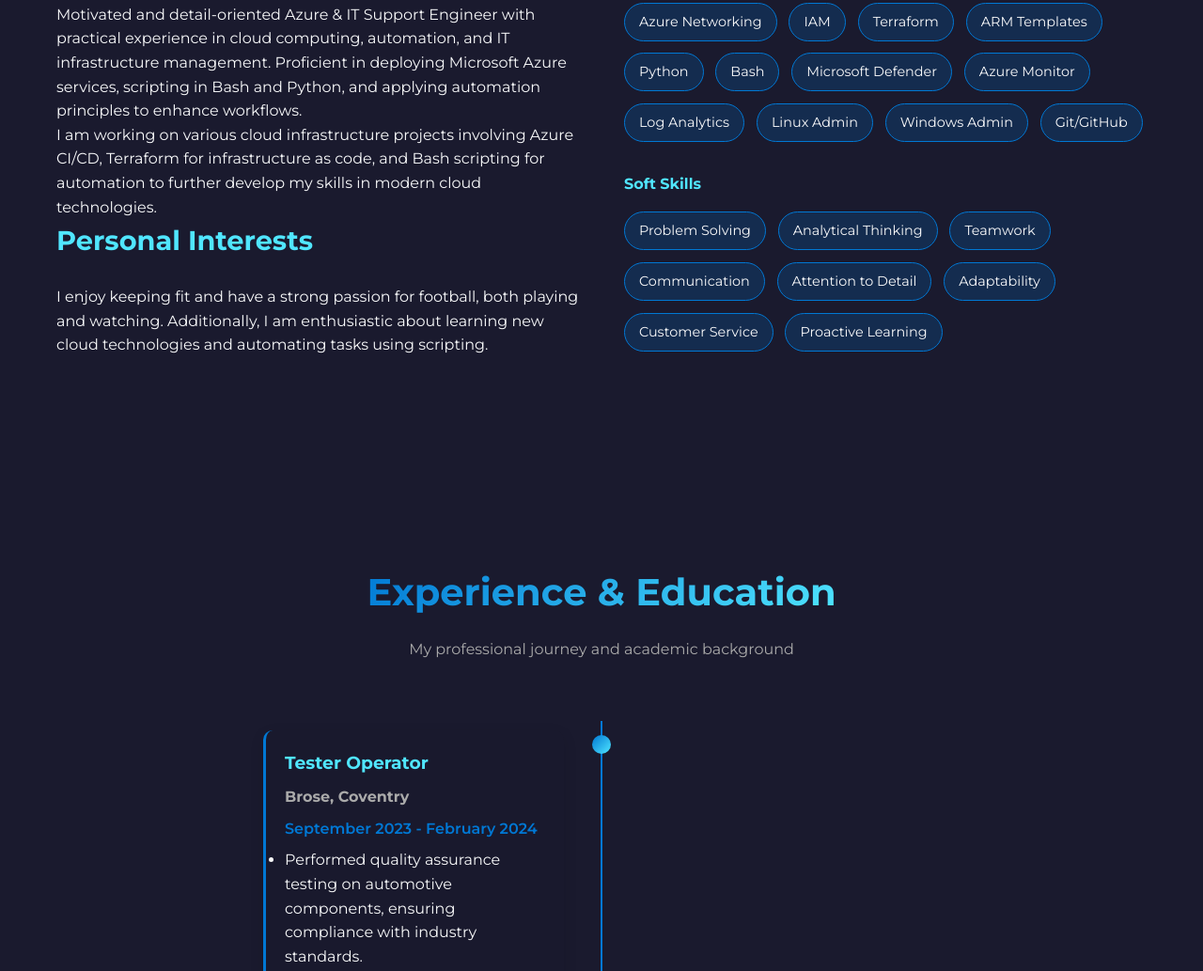
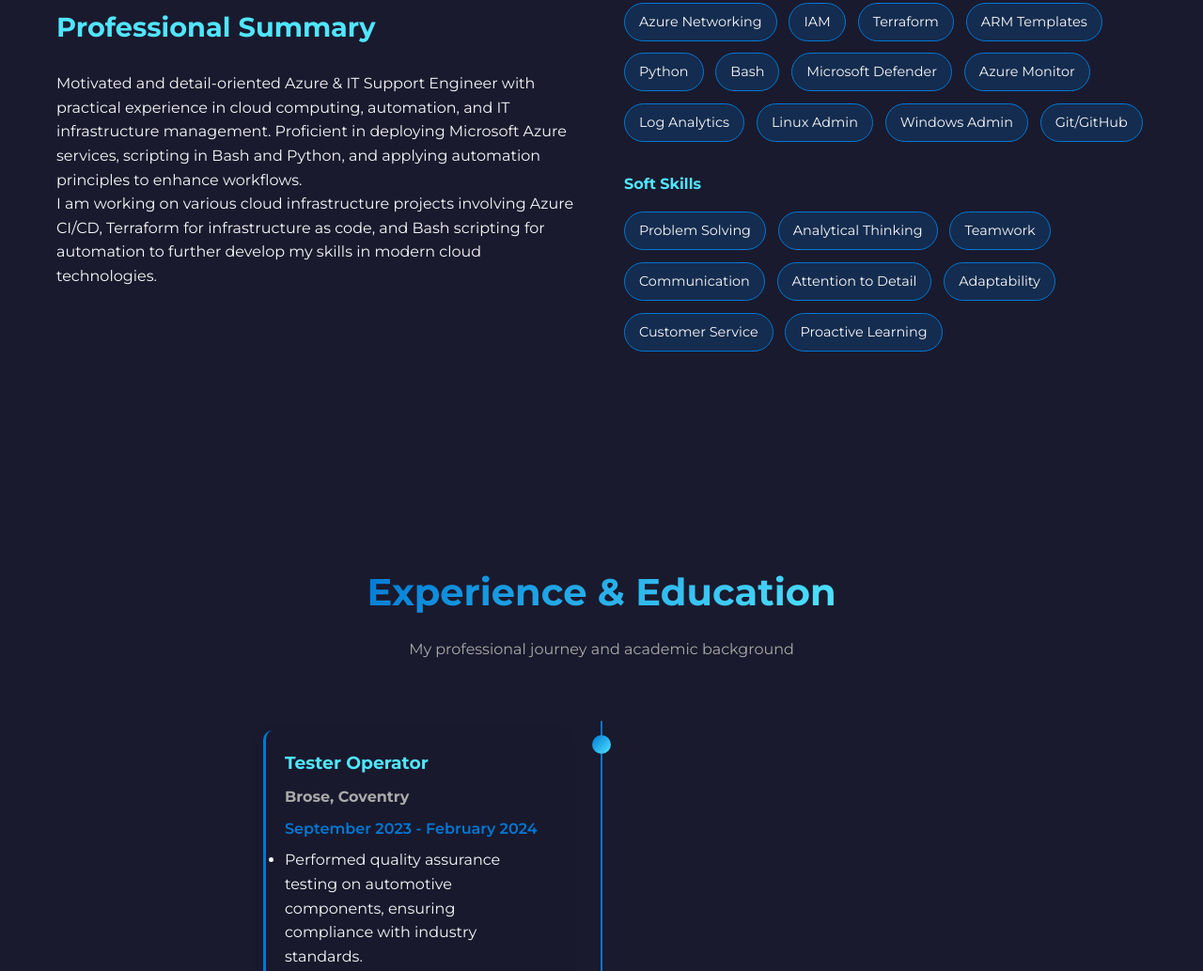
Before and after one commit to isoo-tech/portf, a plain HTML site: page index.html in a window 1280 px wide. Shown: the part 1309-2342 px from the top of the page at 94% size. Drawn offline with Linux system fonts and the light colour scheme.

Commit message:
updated portfolio code

```diff
--- a/index.html
+++ b/index.html
@@ -603,8 +603,6 @@
                     <h3>Professional Summary</h3>
                     <p>Motivated and detail-oriented Azure & IT Support Engineer with practical experience in cloud computing, automation, and IT infrastructure management. Proficient in deploying Microsoft Azure services, scripting in Bash and Python, and applying automation principles to enhance workflows.</p>
                     <p>I am working on various cloud infrastructure projects involving Azure CI/CD, Terraform for infrastructure as code, and Bash scripting for automation to further develop my skills in modern cloud technologies.</p>
-                    <h3>Personal Interests</h3>
-                    <p>I enjoy keeping fit and have a strong passion for football, both playing and watching. Additionally, I am enthusiastic about learning new cloud technologies and automating tasks using scripting.</p>
                 </div>
                 <div class="skills">
                     <div class="skill-category">
```
